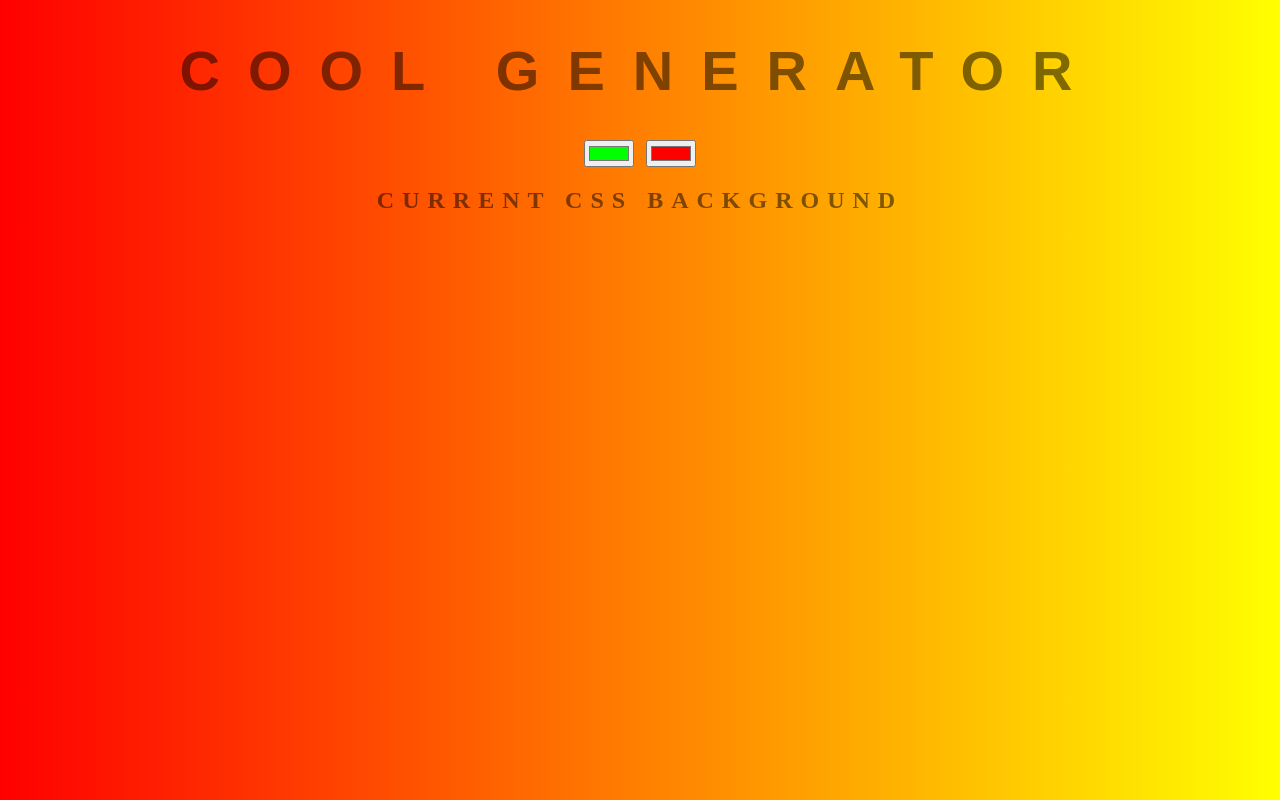
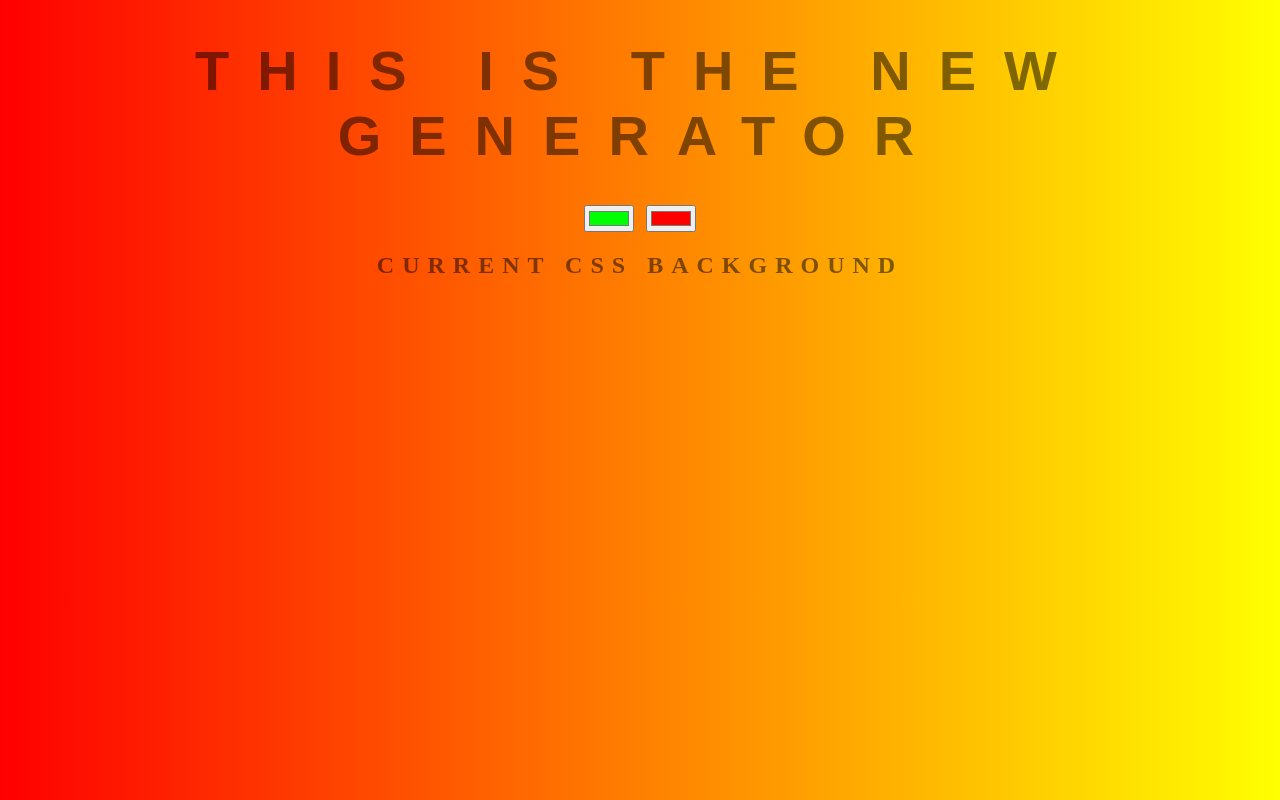
Before and after one commit to elena-emma/background-generator, a plain HTML site: page index.html in a window 1280 px wide. Drawn offline with Linux system fonts and the light colour scheme.

Commit message:
Change the h1 title

```diff
--- a/index.html
+++ b/index.html
@@ -5,7 +5,7 @@
 	<link rel="stylesheet" type="text/css" href="style.css">
 </head>
 <body id="gradient">
-	<h1>COOL Generator</h1>
+	<h1>This is the new Generator</h1>
 	<input class="color1" type="color" name="color1" value="#00ff00">
 	<input class="color2" type="color" name="color2" value="#ff0000">
 	<h2>Current CSS Background</h2>
```
